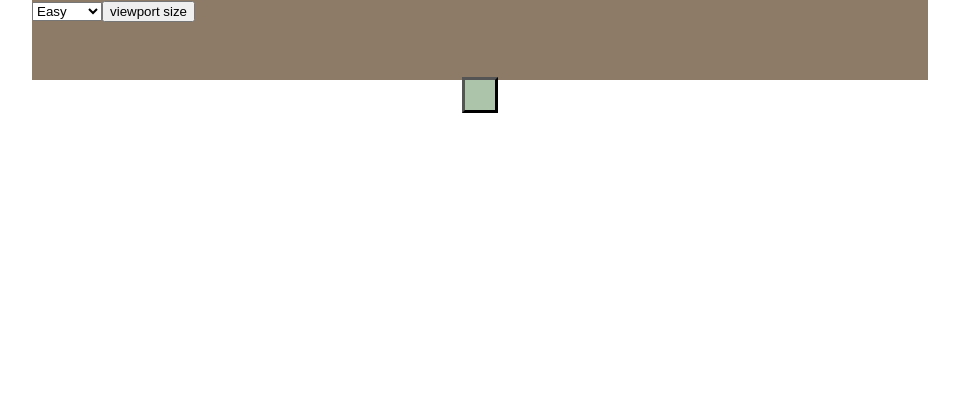
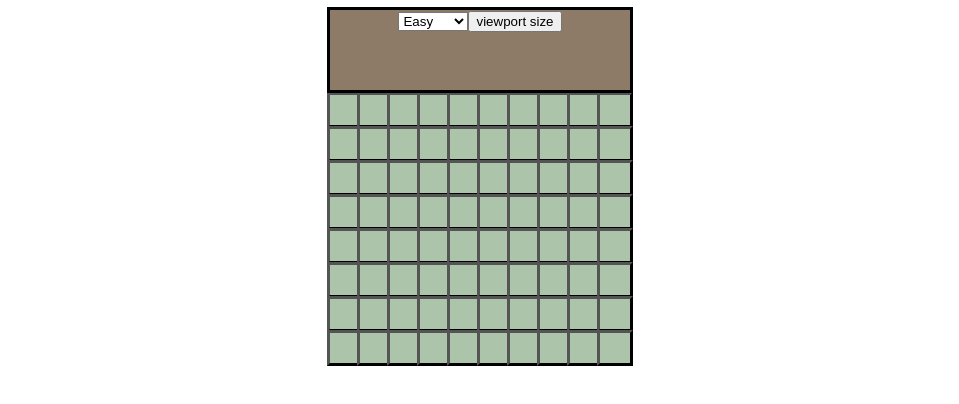
Before and after one commit to WarmingBreeze/Minesweeper, a React (Create React App) app: page / in a window 1280 px wide. Shown: the top 404 px of the page, without its empty margins (160-1119 px from the left). Built offline with nearby package versions, Linux system fonts and the light colour scheme; the HTML template or start-up script is replaced by a standard one.

Commit message:
complete board layout

```diff
--- a/src/App.js
+++ b/src/App.js
@@ -39,6 +39,7 @@ function App() {
     <div id="main">
       <Header
         difficulty={handleDifficulty}
+        level={level}
       />
       <Board
         level={level}
--- a/src/components/Board.jsx
+++ b/src/components/Board.jsx
@@ -4,17 +4,21 @@ import './Board.css';
 export default function Board({level, mines}){
     let row;
     let col;
+    let boardWidth;
     let numberedBoard = [' ']; //first item just a placeholder
 
     if (level === 'easy') {
         row = 8;
         col = 10;
+        boardWidth = '300px';
     } else if (level === 'medium') {
         row = 14;
         col = 18;
+        boardWidth = '540px';
     } else {
         row = 20;
         col = 24;
+        boardWidth = '720px';
     }
 
     function numToCoordinate(num){
@@ -119,8 +123,14 @@ export default function Board({level, mines}){
     console.log(numberedBoard);
 
     return (
-        <div className='board'>
-            <Cell/>
+        <div className='board' style={{width: boardWidth}}>
+            {numberedBoard.map((value, index) => {
+                if (index !== 0) {
+                    return (
+                    <Cell key={index} id={index} value={value}/>
+                    );
+                }
+            })}
         </div>
     )
 }
--- a/src/components/Cell.css
+++ b/src/components/Cell.css
@@ -1,7 +1,5 @@
 .cell {
     background-color: #ABC4AA;
-    /* background-image: url('../../public/red-flag.png');
-    background-size: 100% 100%; */
     width: 30px;
     height: 30px;
     display: inline-block;
--- a/src/components/Cell.jsx
+++ b/src/components/Cell.jsx
@@ -2,7 +2,7 @@ import { useState } from 'react';
 import './Cell.css';
 import redFlagImage from '../images/red-flag.png';
 
-export default function Cell({id}){
+export default function Cell({id, value}){
     const [isMarked, setIsMarked] = useState(false);
 
     function handleRightClick(e){
--- a/src/components/Header.css
+++ b/src/components/Header.css
@@ -1,6 +1,11 @@
 .header {
+    text-align: center;
+    margin: auto;
     height:10vh;
     background-color: #8D7B68;
+    outline: solid;
+    margin-top: 10px;
+    margin-bottom: 5px;
 }
 
 @media (max-height: 650px) {
--- a/src/components/Header.jsx
+++ b/src/components/Header.jsx
@@ -1,19 +1,27 @@
 
 import './Header.css';
 
-export default function Header({difficulty}){
+export default function Header({difficulty, level}){
+    let headerWidth;
+    if (level === 'easy'){
+        headerWidth = '300px';
+    } else if (level === 'medium'){
+        headerWidth = '540px';
+    } else {
+        headerWidth = '720px';
+    }
 
     function handleClick(e){
-        const vWidth = window.innerWidth;
-        const vHeight = window.innerHeight;
-        alert(`Current viewport width: ${vWidth}
-        Current viewport height: ${vHeight}`);
+        // const vWidth = window.innerWidth;
+        // const vHeight = window.innerHeight;
+        // alert(`Current viewport width: ${vWidth}
+        // Current viewport height: ${vHeight}`);
     }
 
 
 
     return (
-        <div className='header'>
+        <div className='header' style={{width: headerWidth}}>
             <select name='difficulty' onChange={(e)=>difficulty(e)}>
                 <option value='easy'>Easy</option>
                 <option value='medium'>Medium</option>
```
